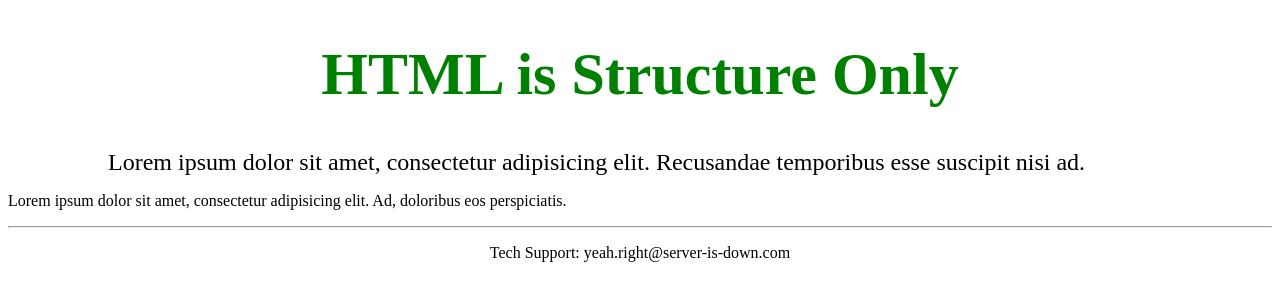
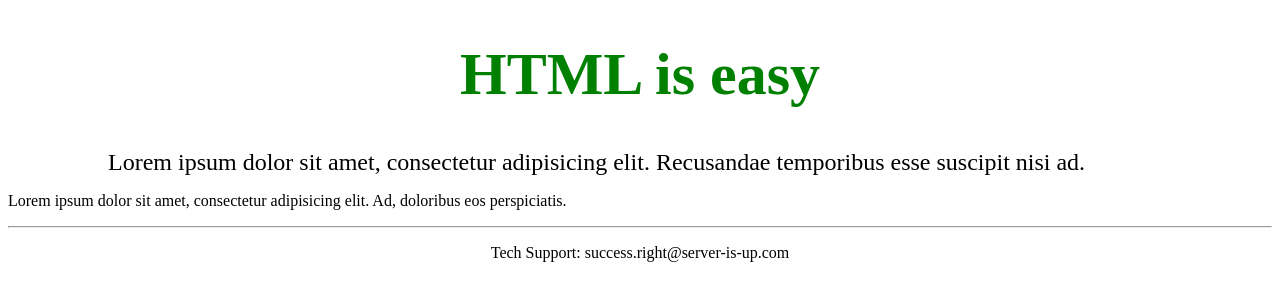
Before and after one commit to fumiyaoyakawa/4attempthtml, a plain HTML site: page index.html in a window 1280 px wide. Drawn offline with Linux system fonts and the light colour scheme.

Commit message:
Update index.html

```diff
--- a/index.html
+++ b/index.html
@@ -1,17 +1,17 @@
 <!doctype html>
 <html>
   <head>
-    <title>HTML is Structure Only (After)</title>
+    <title>fumi first page</title>
   </head>
   <body>
-    <h1 style="color: green; font-size: 60px; text-align: center;">HTML is Structure Only</h1>
+    <h1 style="color: green; font-size: 60px; text-align: center;">HTML is easy</h1>
     <p style="margin: 0 100px 0 100px; font-size: 1.5em;">Lorem ipsum dolor sit amet, consectetur adipisicing elit. Recusandae temporibus esse suscipit nisi ad.</p>
     <p>Lorem ipsum dolor sit amet, consectetur adipisicing elit. Ad, doloribus eos perspiciatis.</p>
     <footer>
       <hr>
       <p style="text-align: center;"
          onclick="alert('EMAILING US IS USELESS');">
-         Tech Support: yeah.right@server-is-down.com
+         Tech Support: success.right@server-is-up.com
       </p>
     </footer>
   </body>
```
